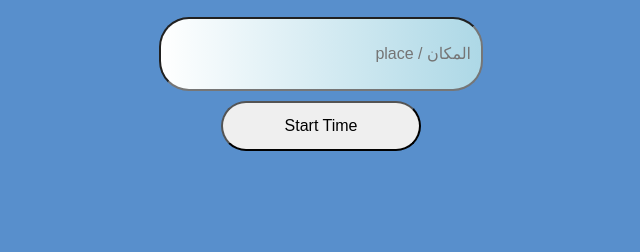
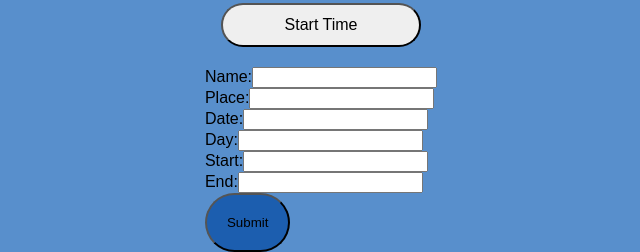
Before and after one commit to Jeries-Qanaza/RMNcarProgram, a website: page index.html in a window 1280 px wide. Shown: the part 548-800 px from the top of the page, without its empty margins (319-959 px from the left). Drawn offline with Linux system fonts and the light colour scheme; no server answers.

Commit message:
Update index.html

```diff
--- a/index.html
+++ b/index.html
@@ -13,7 +13,7 @@
   <script src="script.js"></script>
   <img width="10%" id="cuteCar" src="https://static.wixstatic.com/media/11d6d3_e718bd64ea104a75a22ee55d7bdb8086~mv2.jpg" alt="RMNlogo">
 
-  <select name="Person" id="car" required>
+  <select id="namesMenu" required>
     <option value=""></option>
     <option value="Sara Fornari">Sara Fornari</option>
     <option value="Milad Shajrawi">Milad Shajrawi</option>
@@ -25,27 +25,30 @@
 
   <input dir="rtl" id="placeInp" type="text" placeholder="المكان / place" required>
 
-  <button id="startTimeButton" onclick="startTime();">Start Time</button>
-  <button id="stopTimeButton" onclick="stopTime();" style="display: none;">Stop Time</button>
+  <button id="startTimeButton">Start Time</button>
+  <button id="stopTimeButton" style="display: none;">Stop Time</button>
   <div id="busyNote">Car Is Busy</div>
 
-  <div id="done" style="display: none;">
-    <h3>Name:       <span id="name"></span></h3>
-    <h3>Day:        <span id="day"></span></h3>
-    <h3>Date:       <span id="date"></span></h3>
-    <h3>Place:      <span id="place"></span></h3>
-    <h3>Start time: <span id="startTime"></span></h3>
-    <h3>End time:   <span id="endTime"></span></h3>
-  </div>
-
-  <form method="post" action="https://script.google.com/macros/s/AKfycbzzyo4sOJ6RNv82bR-W2nLKU1RMY-ut1HZLa23vbogfecx32b1QrEjcshNX0UTiE8Af/exec">
-    <input class="hideInp" type="text" name="date" id="formDate">
-    <input class="hideInp" type="text" name="day" id="formDay">
-    <input class="hideInp" type="text" name="start" id="formStartTime">
-    <input class="hideInp" type="text" name="end" id="formEndTime">
-    <input class="hideInp" type="text" name="name" id="formName">
-    <input class="hideInp" type="text" name="place" id="formPlace">
-    <input class="hideInp"  type="submit" id="submitBtn">
+  <form id="form" method="post" action="https://script.google.com/macros/s/AKfycbzzyo4sOJ6RNv82bR-W2nLKU1RMY-ut1HZLa23vbogfecx32b1QrEjcshNX0UTiE8Af/exec">
+    <div>
+      <label>Name:</label><input class="inp" type="text" name="name" id="formName">
+    </div>
+    <div>
+      <label>Place:</label><input class="inp" type="text" name="place" id="formPlace">
+    </div>
+    <div>
+      <label>Date:</label><input class="inp" type="text" name="date" id="formDate">
+    </div>
+    <div>
+      <label>Day:</label><input class="inp" type="text" name="day" id="formDay">
+    </div>
+    <div>
+      <label>Start:</label><input class="inp" type="text" name="start" id="formStartTime">
+    </div>
+    <div>
+      <label>End:</label><input class="inp" type="text" name="end" id="formEndTime">
+    </div>
+      <input class="inp" type="submit" id="submitBtn">
   </form>
 </body>
 </html>
```
